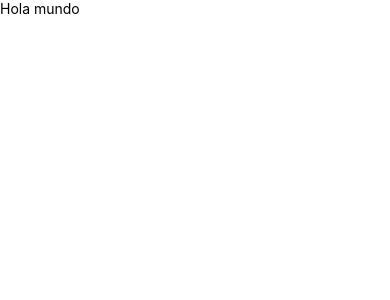
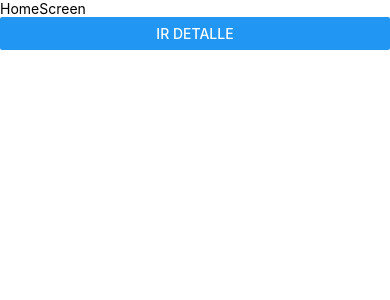
Before and after one commit to TonatiuhV/PeliculasApp, a React Native app: screen / in a window 390 px wide. Shown: the top 300 px of the page. Built offline with nearby package versions, Linux system fonts and the light colour scheme.

Commit message:
Stack navigator

```diff
--- a/App.tsx
+++ b/App.tsx
@@ -1,16 +1,14 @@
+import 'react-native-gesture-handler';
+
 import React from 'react'
 import { NavigationContainer } from '@react-navigation/native';
-import { Text, View } from 'react-native'
+import { Navigation } from './src/navigation/Navigation';
 
 
 const App = () => {
   return (
     <NavigationContainer>
-      <View>
-        <Text>
-          Hola mundo
-        </Text>
-      </View>
+      <Navigation/>
     </NavigationContainer>
   )
 }
--- a/package.json
+++ b/package.json
@@ -11,8 +11,10 @@
   },
   "dependencies": {
     "@react-navigation/native": "^6.0.10",
+    "@react-navigation/stack": "^6.2.1",
     "react": "18.0.0",
     "react-native": "0.69.0",
+    "react-native-gesture-handler": "^2.5.0",
     "react-native-safe-area-context": "^4.3.1",
     "react-native-screens": "^3.13.1"
   },
--- /dev/null
+++ b/src/navigation/Navigation.tsx
@@ -0,0 +1,24 @@
+
+import React from 'react';
+
+import { createStackNavigator } from '@react-navigation/stack';
+import { HomeScreen } from '../screens/HomeScreen';
+import { DetailsScreen } from '../screens/DetailsScreen';
+
+const Stack = createStackNavigator();
+
+export const  Navigation = ()  =>{
+  return (
+    <Stack.Navigator
+     screenOptions={{
+        headerShown:false,
+        cardStyle: {
+            backgroundColor:'white'
+        }
+     }}
+    >
+      <Stack.Screen name="HomeScreen" component={HomeScreen} />
+      <Stack.Screen name="DetailsScreen" component={DetailsScreen} />
+    </Stack.Navigator>
+  );
+}
--- /dev/null
+++ b/src/screens/DetailsScreen.tsx
@@ -0,0 +1,10 @@
+import React from 'react'
+import { Text, View } from 'react-native'
+
+export const DetailsScreen = () => {
+  return (
+    <View>
+        <Text>HomeScreen</Text>
+    </View>
+  )
+}
--- /dev/null
+++ b/src/screens/HomeScreen.tsx
@@ -0,0 +1,16 @@
+import { useNavigation } from '@react-navigation/native'
+import React from 'react'
+import { Button, Text, View } from 'react-native'
+
+export const HomeScreen = () => {
+  const navigation =  useNavigation();
+  return (
+    <View>
+        <Text>HomeScreen</Text>
+        <Button
+            title='Ir detalle'
+            onPress={() =>navigation.navigate("DetailsScreen")}
+        />
+    </View>
+  )
+}
```
Also changed, not shown: 1 other file (tests, documents, lock files or other folders).
